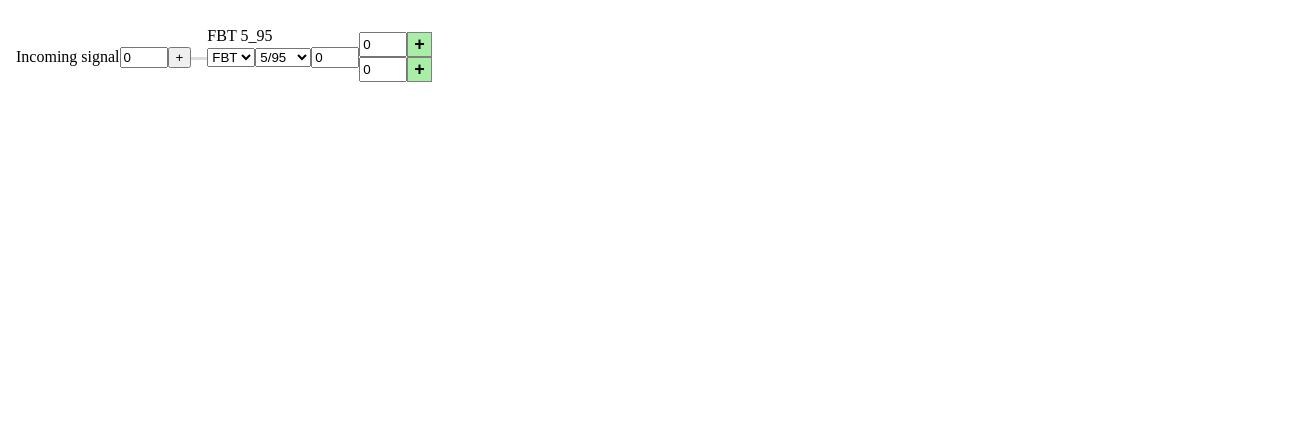
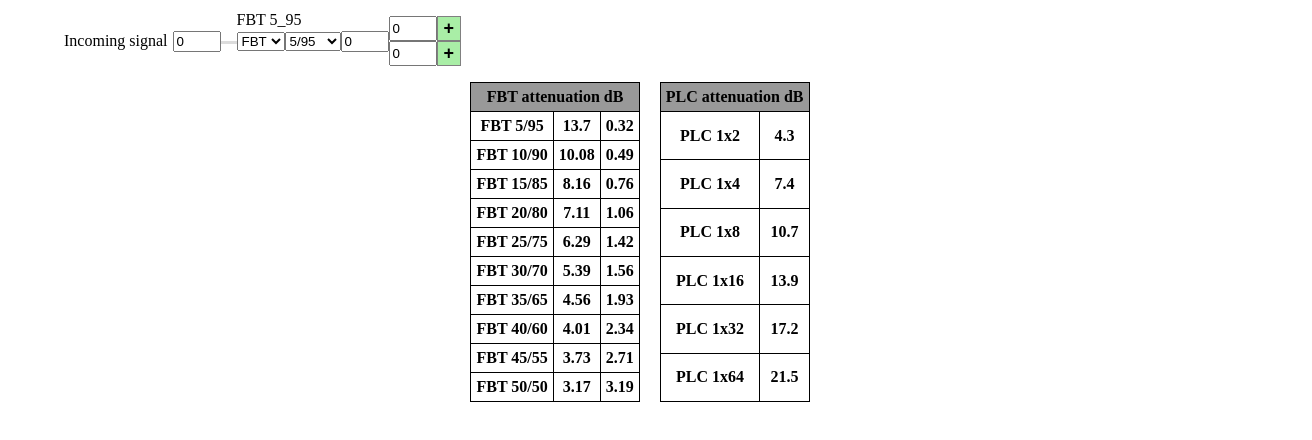
Before and after one commit to oleksiimikhno/fiber-tree-calculator, a plain HTML site: page index.html in a window 1280 px wide. Shown: the whole page, 1312 px wide, since content can reach past the window. Drawn offline with Linux system fonts and the light colour scheme.

Commit message:
add table/scroll/fix input

```diff
--- a/index.html
+++ b/index.html
@@ -4,11 +4,12 @@
 	<meta charset="UTF-8">
 	<meta http-equiv="X-UA-Compatible" content="IE=edge">
 	<meta name="viewport" content="width=device-width, initial-scale=1.0">
-	<title>Document</title>
+	<title>Fiber Thee Calculator</title>
 	<link rel="stylesheet" href="style.css">
 </head>
 <body>
-<div id="calculator"class="container row">
+<main class="grid">
+	<div id="calculator" class="container row">
 		<!-- <div>
 			<label for="fibel-lenght">Fiber Length (m)<input type="number" name="fibel-lenght"></label>
 			<label for=""><input type="text"></label>
@@ -17,7 +18,7 @@
 			<label for=""><input type="text"></label>
 		</div> -->
 		<!-- Incoming signal -->
-	<label for="in-signal" class="row">Incoming signal<input type="number" id="in-signal" name="in-signal" value="0"><button>+</button></label>
+		<label for="in-signal" class="row">Incoming signal<input id="in-signal" name="in-signal" value="0"></label>
 		<!-- first split -->
 		<div class="split" data-id="0" data-type="FBT" data-fiber="5_95">
 			<select class="select-type">
@@ -37,12 +38,60 @@
 				<option value="50_50">50/50</option>
 			</select>
 			<input class="in-split" name="in-signal" value="0">
-		<div class="out-split" class="column">
+			<div class="column out-split">
 				<div class="row" data-id="0"><input class="out-signal" data-id="0" name="out-split" value="0"><button class="create-split">+</button></div>
 				<div class="row" data-id="0"><input class="out-signal" data-id="0" name="out-split" value="0"><button class="create-split">+</button></div>
 			</div>
 		</div>
 	</div>
+	<div class="container row center">
+		<table>
+			<thead>
+				<tr>
+					<th colspan="3">FBT attenuation dB</th>
+				</tr>
+			</thead>
+			<tbody>
+				<tr><td>FBT 5/95</td><td>13.7</td><td>0.32</td></tr>
+				<tr><td>FBT 10/90</td><td>10.08</td><td>0.49</td></tr>
+				<tr><td>FBT 15/85</td><td>8.16</td><td>0.76</td></tr>
+				<tr><td>FBT 20/80</td><td>7.11</td><td>1.06</td></tr>
+				<tr><td>FBT 25/75</td><td>6.29</td><td>1.42</td></tr>
+				<tr><td>FBT 30/70</td><td>5.39</td><td>1.56</td></tr>
+				<tr><td>FBT 35/65</td><td>4.56</td><td>1.93</td></tr>
+				<tr><td>FBT 40/60</td><td>4.01</td><td>2.34</td></tr>
+				<tr><td>FBT 45/55</td><td>3.73</td><td>2.71</td></tr>
+				<tr><td>FBT 50/50</td><td>3.17</td><td>3.19</td></tr>
+			</tbody>
+		</table>
+		<table><thead>
+			<tr>
+				<th colspan="2">PLC attenuation dB</th>
+			</tr>
+			<tbody>
+				<tr><td>PLC 1x2</td><td>4.3</td></tr>
+				<tr><td>PLC 1x4</td><td>7.4</td></tr>
+				<tr><td>PLC 1x8</td><td>10.7</td></tr>
+				<tr><td>PLC 1x16</td><td>13.9</td></tr>
+				<tr><td>PLC 1x32</td><td>17.2</td></tr>
+				<tr><td>PLC 1x64</td><td>21.5</td></tr>
+			</tbody>
+		</thead></table>
+	</div>
+</main>
+<script>
+const target = document.querySelector('#calculator')
+
+target.addEventListener('wheel', event => {
+  const toLeft  = event.deltaY < 0 && target.scrollLeft > 0
+  const toRight = event.deltaY > 0 && target.scrollLeft < target.scrollWidth - target.clientWidth
+
+  if (toLeft || toRight) {
+    event.preventDefault()
+    target.scrollLeft += event.deltaY
+  }
+})
+</script>
 <script src="javascript.js"></script>
 </body>
 </html>
--- a/javascript.js
+++ b/javascript.js
@@ -179,7 +179,7 @@ let createSplit = (id) => {
             <option value="50_50">50/50</option>
         </select>
         <input class="in-split" name="in-signal" value="0">
-        <div class="out-split" class="column">
+        <div class="column out-split">
             <div class="row" data-id="${id}"><input class="out-signal" data-id="${id}" name="out-split" value="0"><button class="create-split">+</button></div>
             <div class="row" data-id="${id}"><input class="out-signal" data-id="${id}" name="out-split" value="0"><button class="create-split">+</button></div>
         </div>
--- a/style.css
+++ b/style.css
@@ -1,10 +1,13 @@
 body{
-    max-width: 1440px;
-    width: 100%;
-    padding: 1rem 1rem;
+    /* max-width: 1440px; */
+    width: 90%;
+    padding: 0 1rem;
     margin: 0 auto;
+    /* background-color: rgba(252, 250, 250, 0.897); */
 }
-
+main{
+    /* background-color: #fff; */
+}
 .row{
     display: flex;
     flex-direction: row;
@@ -14,13 +17,23 @@ body{
     flex-direction: column;
     max-width: 100px;
 }
+.center{
+    justify-content: center;
+    gap: 20px;
+}
 
+#calculator{
+    white-space: nowrap;
+    overflow-x: scroll;
+}
+#in-signal{
+    margin-left: 5px;
+}
 .split{
     position: relative;
     display: flex;
     flex-direction: row;
     padding: 1rem;
-
 }
 
 .split:before{
@@ -56,6 +69,17 @@ label > input, label > button{
 input{
     max-width: 40px;
 }
+
+
+
+/* .out-split .row:first-child > .create-split{
+    border-top-right-radius: 5px;
+}
+
+.out-split .row:last-child > .create-split{
+    border-bottom-right-radius: 5px;
+} */
+
 .create-split{
     background-color: #3dd83871;
     color: black;
@@ -69,3 +93,23 @@ input{
     color: grey;
     background-color: #eeeaea;
 }
+
+
+
+/* table:first{
+    margin-right: 20px;
+} */
+table, td{
+    border-collapse: collapse;
+    border: 1px solid black;
+}
+thead{
+    background-color: #999;
+}
+th,td{
+    padding: 5px;
+    text-align: center;
+}
+tr{
+   font-weight: 700;
+}
```
Lines whose indentation alone changed are shown as unchanged.
